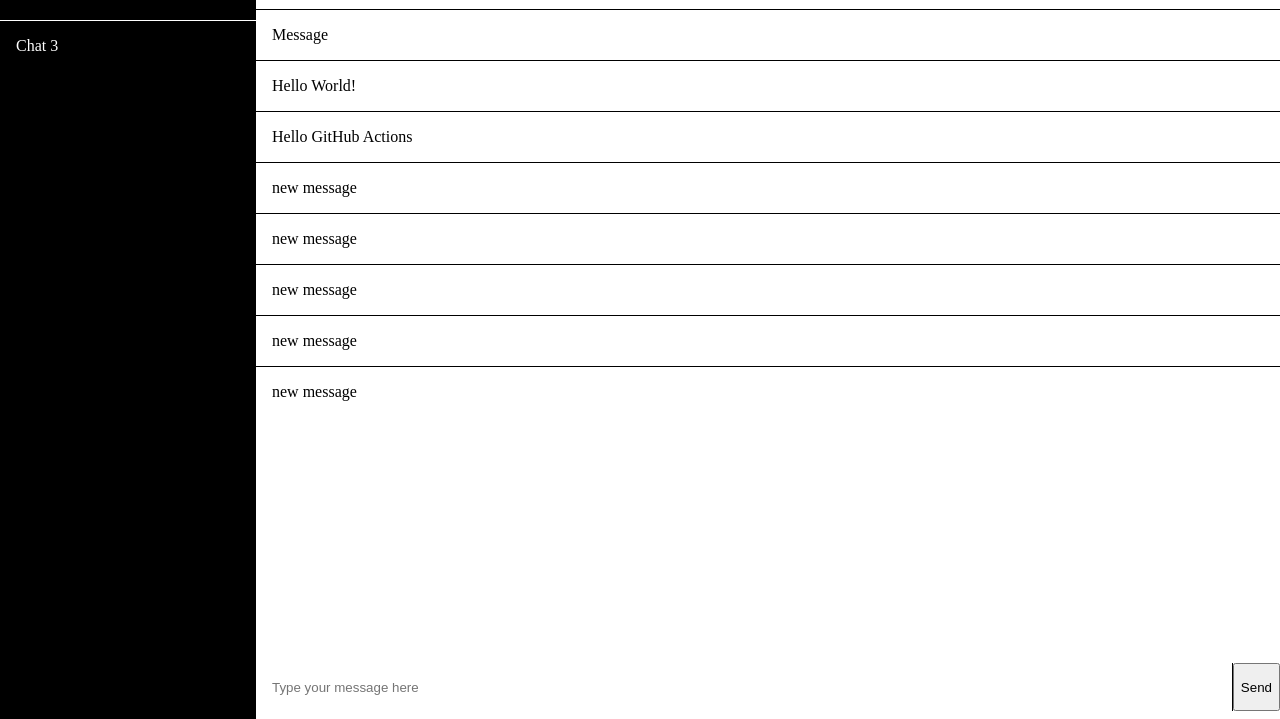
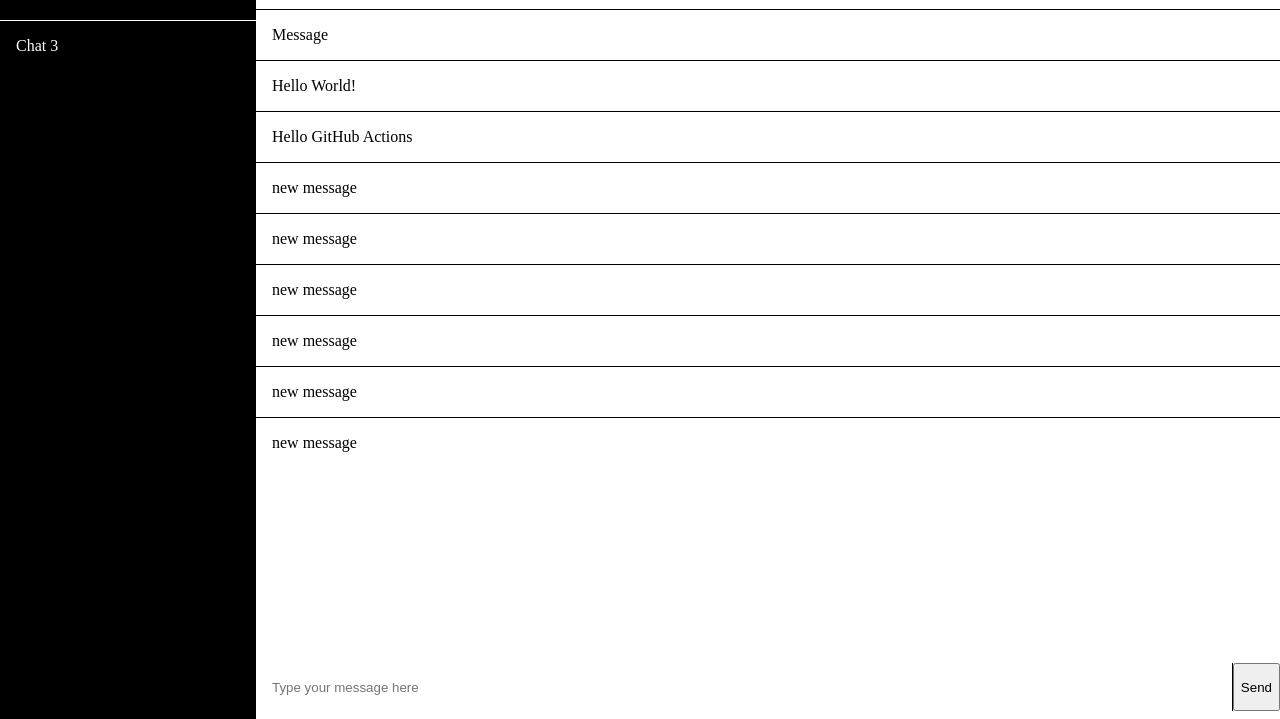
Before and after one commit to cse110-sp23-group3/big-project, a plain HTML site: page index.html in a window 1280 px wide. Shown: the part 81-800 px from the top of the page. Drawn offline with Linux system fonts and the light colour scheme.

Commit message:
feat: add new msg

```diff
--- a/index.html
+++ b/index.html
@@ -151,6 +151,9 @@
             <article>
                 <p>new message</p>
             </article>
+            <article>
+                <p>new message</p>
+            </article>
         </section>
 
         <!-- Chat Input -->
```
